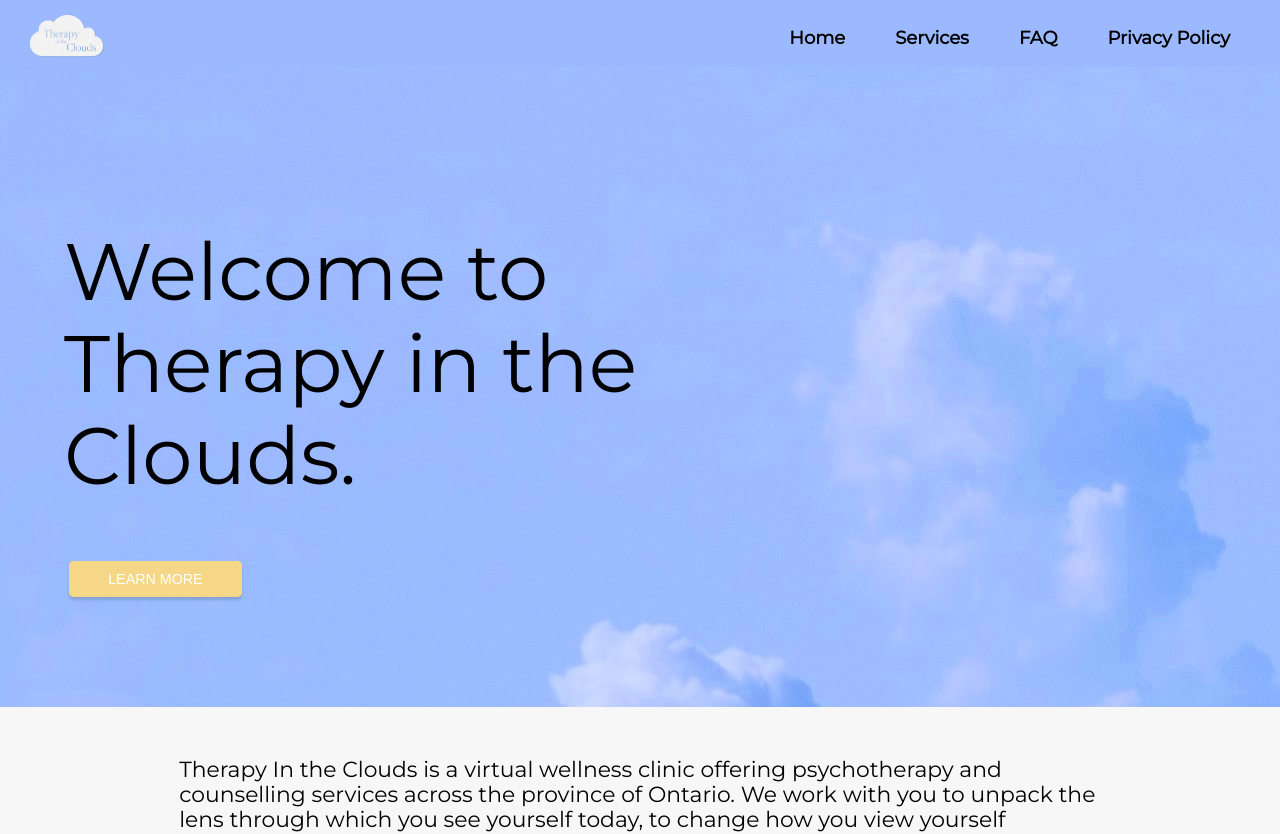
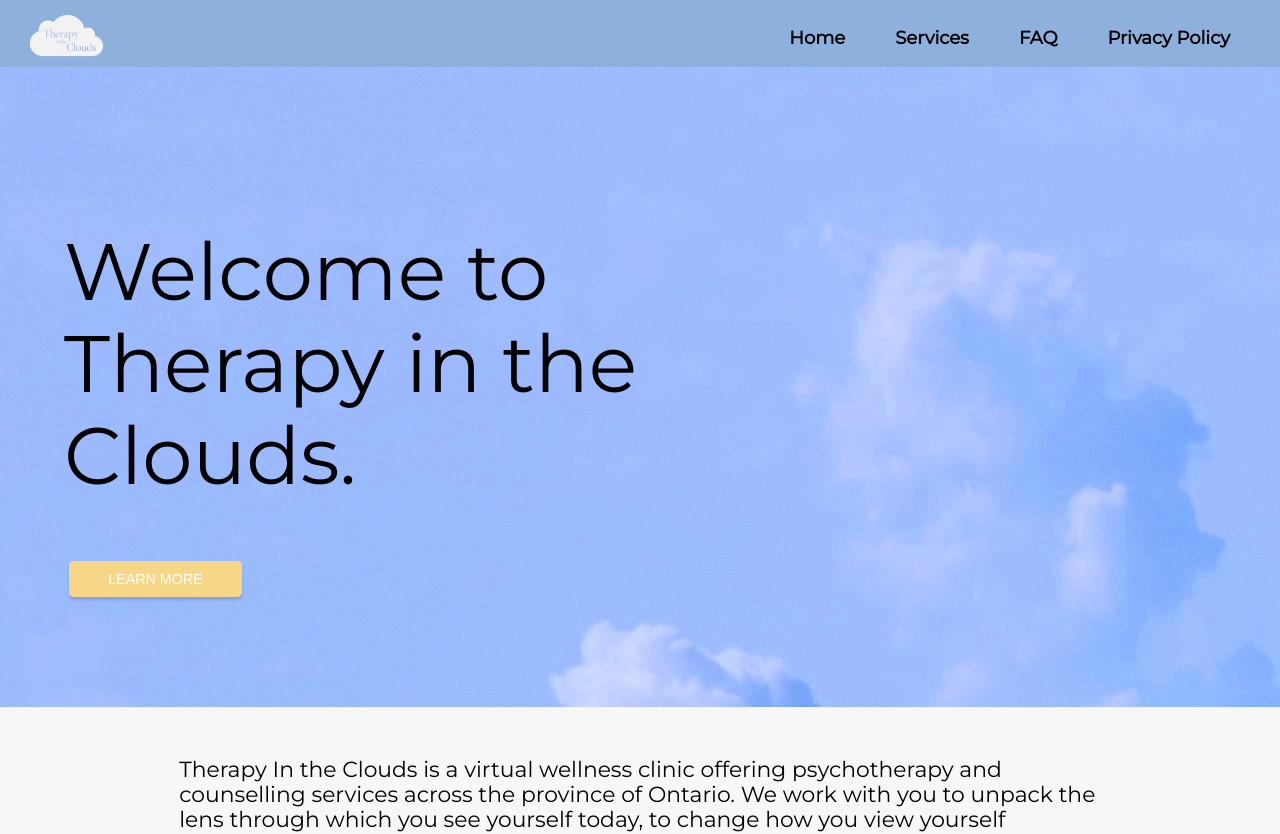
Before and after one commit to TherapyInTheClouds/TherapyInTheClouds, a React (Create React App) app: page / in a window 1280 px wide. Shown: the top 834 px of the page. Built offline with nearby package versions, Linux system fonts and the light colour scheme; a web font is replaced by a local one.

Commit message:
changed blue to logo blue

```diff
--- a/src/styles/sass/partials/_variables.scss
+++ b/src/styles/sass/partials/_variables.scss
@@ -1,8 +1,8 @@
 // COLOURS:
 // blue colour from darker header image
-$primaryColour: #9cb9ff;
+// $primaryColour: #9cb9ff;
 // logo blue
-// $primaryColour: #8db0dd;
+$primaryColour: #8db0dd;
 $secondaryColour: rgb(247, 247, 247);
 $tertiaryColour: rgb(242, 242, 243);
 $quarternaryColour: #f5d787;
```
